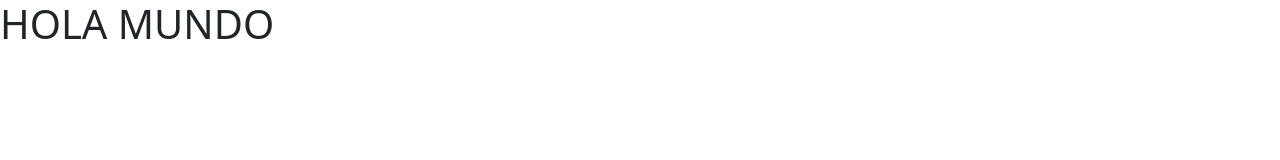
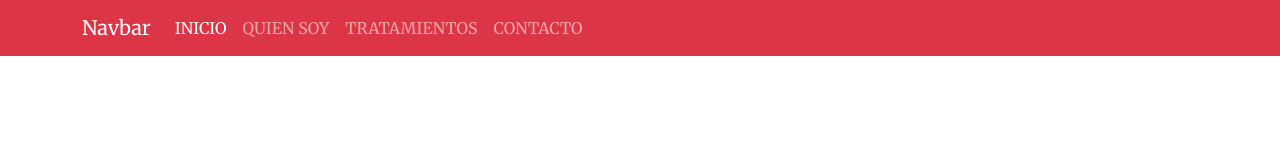
Before and after one commit to Neri1520/OSES-NERINA-3ER-ENTREGA, a website: page index.html in a window 1280 px wide. Drawn offline with Linux system fonts and the light colour scheme.

Commit message:
cree navbar

```diff
--- a/index.html
+++ b/index.html
@@ -8,7 +8,34 @@
     <title>Document</title>
 </head>
 <body>
-    <h1> HOLA MUNDO</h1>
+<header>
+    <nav class="navbar navbar-expand-lg navbar-dark bg-danger">
+        <div class="container">
+          <a class="navbar-brand" href="#">Navbar</a>
+          <button class="navbar-toggler" type="button" data-bs-toggle="collapse" data-bs-target="#navbarNav" aria-controls="navbarNav" aria-expanded="false" aria-label="Toggle navigation">
+            <span class="navbar-toggler-icon"></span>
+          </button>
+          <div class="collapse navbar-collapse" id="navbarNav">
+            <ul class="navbar-nav">
+              <li class="nav-item">
+                <a class="nav-link active" aria-current="page" href="#">INICIO</a>
+              </li>
+              <li class="nav-item">
+                <a class="nav-link" href="#">QUIEN SOY</a>
+              </li>
+              <li class="nav-item">
+                <a class="nav-link" href="#">TRATAMIENTOS</a>
+              </li>
+              <li class="nav-item">
+                <a class="nav-link" href="#">CONTACTO</a>
+              </li>
+
+              </li>
+            </ul>
+          </div>
+        </div>
+      </nav>
+</header>
     <script src="js/bootstrap.js"></script>
 </body>
 </html>
--- a/scss/custom.scss
+++ b/scss/custom.scss
@@ -1 +1,7 @@
+@import url('https://fonts.googleapis.com/css2?family=Merriweather&display=swap');
+$font-family-base: 'Merriweather', serif;
+
+
+
+
 @import "../node_modules/bootstrap/scss/bootstrap";
```
Also changed, not shown: css/custom.css, 1 other file.
